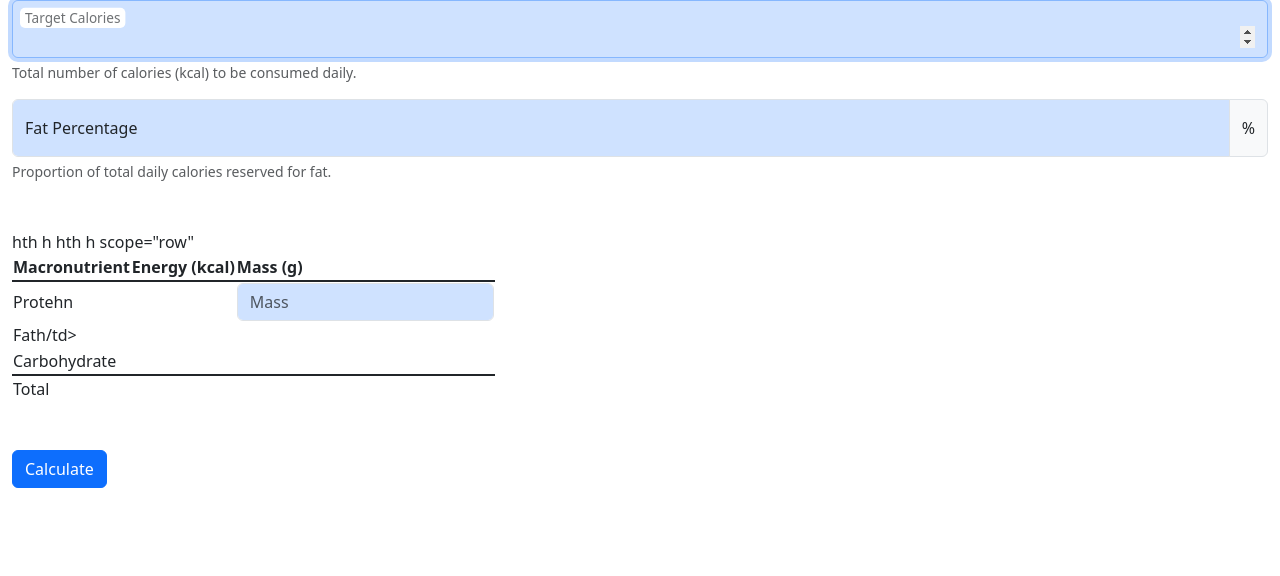
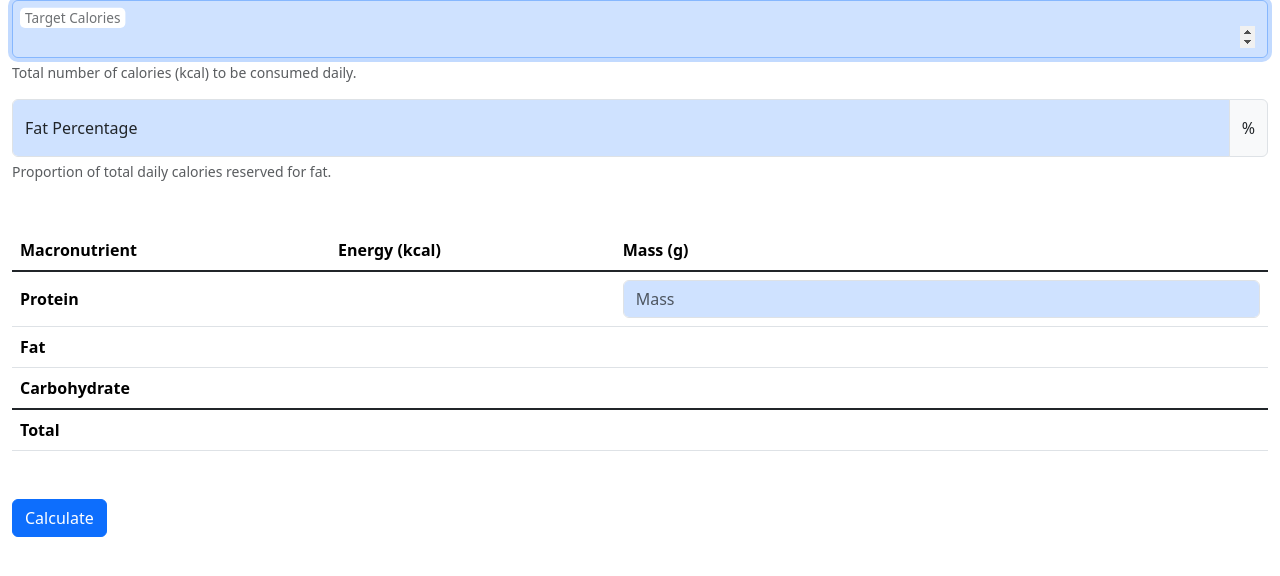
Before and after one commit to Devissam6/health-companion, a Flask app: page / in a window 1280 px wide. Shown: the part 16-592 px from the top of the page. Run offline with Flask 2, Linux system fonts and the light colour scheme.

Commit message:
tidy up conditional logic for macro info rendering

```diff
--- a/templates/index.html
+++ b/templates/index.html
@@ -22,20 +22,21 @@
                     <p></p>
                 {% endif %}
             </div>
+
             <form action="/" method="post">
-                {% if info %}
                 <div class="mb-5 container-fluid" id="mealPlanConstraints">
                     <div class="mb-3">
                         <div class="form-floating">
-                                <input class="form-control bg-primary-subtle" autocomplete="off" autofocus id="targetCal" name="targetCal" aria-describedby="targetCalHelp" placeholder="Target" type="number" min="0" value="{{ info.targetCal }}" required>
+                            <input class="form-control bg-primary-subtle" autocomplete="off" autofocus id="targetCal" name="targetCal" aria-describedby="targetCalHelp" placeholder="Target" type="number" min="0" {% if info %} value="{{ info.targetCal }}" {% endif %} required>
                             <label for="targetCal" class="form-label">Target Calories</label>
                         </div>
                         <div id="targetCalHelp" class="form-text">Total number of calories (kcal) to be consumed daily.</div>
                     </div>
+
                     <div class="mb-3">
                         <div class="input-group">
                             <div class="form-floating">
-                                    <input class="form-control bg-primary-subtle" autocomplete="off" id="fatPercent" name="fatPercent" aria-describedby="fatPercentHelp" placeholder="Percentage" type="number" min="0" value="{{ info.fatPercent }}" required>
+                                <input class="form-control bg-primary-subtle" autocomplete="off" id="fatPercent" name="fatPercent" aria-describedby="fatPercentHelp" placeholder="Percentage" type="number" min="0" {% if info %} value="{{ info.fatPercent }}" {% endif %} required>
                                 <label for="fatPercent" class="form-label">Fat Percentage</label>
                             </div>
                             <span class="input-group-text">%</span>
@@ -43,6 +44,7 @@
                         <div id="fatPercentHelp" class="form-text">Proportion of total daily calories reserved for fat.</div>
                     </div>
                 </div>
+
                 <div class="mb-5 container-fluid" id="macroTable">
                     <table class="table table-hover align-middle">
                         <thead>
@@ -52,94 +54,38 @@
                                 <th scope="col">Mass (g)</th>
                             </tr>
                         </thead>
+
                         <tbody class="table-group-divider">
                             <tr>
                                 <th scope="row">Protein</th>
-                                    <td>{{ info.proteinEnergy }}</td>
-                                    <td><input class="form-control bg-primary-subtle" autocomplete="off" id="proteinMass" name="proteinMass" placeholder="Mass" type="number" min="0" value="{{ info.proteinMass }}" required></td>
+                                <td>{% if info %}{{ info.proteinEnergy }}{% endif %}</td>
+                                <td><input class="form-control bg-primary-subtle" autocomplete="off" id="proteinMass" name="proteinMass" placeholder="Mass" type="number" min="0" {% if info %} value="{{ info.proteinMass }}" {% endif %} required></td>
                             </tr>
                             <tr>
                                 <th scope="row">Fat</th>
-                                    <td>{{ info.fatEnergy }}</td>
-                                    <td>{{ info.fatMass }}</td>
+                                <td>{% if info %}{{ info.fatEnergy }}{% endif %}</td>
+                                <td>{% if info %}{{ info.fatMass }}{% endif %}</td>
                             </tr>
                             <tr>
                                 <th scope="row">Carbohydrate</th>
-                                    <td>{{ info.carbEnergy }}</td>
-                                    <td>{{ info.carbMass }}</td>
+                                <td>{% if info %}{{ info.carbEnergy }}{% endif %}</td>
+                                <td>{% if info %}{{ info.carbMass }}{% endif %}</td>
                             </tr>
                         </tbody>
+
                         <tfoot class="table-group-divider">
                             <tr>
                                 <th scope="row">Total</th>
-                                    <td>{{ info.totalEnergy }}</td>
+                                <td>{% if info %}{{ info.totalEnergy }}{% endif %}</td>
                                 <td></td>
                             </tr>
                         </tfoot>
                     </table>
                 </div>
+
                 <div class="mb-5 container-fluid" id="submitButton">
                     <button type="submit" class="btn btn-primary">Calculate</button>
                 </div>
-                {% else %}
-                    <div class="mb-5 container-fluid" id="mealPlanConstraints">
-                        <div class="mb-3">
-                            <div class="form-floating">
-                                <input class="form-control bg-primary-subtle" autocomplete="off" autofocus id="targetCal" name="targetCal" aria-describedby="targetCalHelp" placeholder="Target" type="number" min="0" required>
-                                <label for="targetCal" class="form-label">Target Calories</label>
-                            </div>
-                            <div id="targetCalHelp" class="form-text">Total number of calories (kcal) to be consumed daily.</div>
-                        </div>
-                        <div class="mb-3">
-                            <div class="input-group">
-                                <div class="form-floating">
-                                    <input class="form-control bg-primary-subtle" autocomplete="off" id="fatPercent" name="fatPercent" aria-describedby="fatPercentHelp" placeholder="Percentage" type="number" min="0" required>
-                                    <label for="fatPercent" class="form-label">Fat Percentage</label>
-                                </div>
-                                <span class="input-group-text">%</span>
-                            </div>
-                            <div id="fatPercentHelp" class="form-text">Proportion of total daily calories reserved for fat.</div>
-                        </div>
-                    </div>
-                    <div class="mb-5 container-fluid" id="macroTable">
-                        <table class="t table-hoverable align-middle">
-                            <thead>
-                                <tr>
-                                    <th scope="col">Macronutrient</th>
-                                    <th scope="col">Energy (kcal)</th>
-                                    <th scope="col">Mass (g)</th>
-                                </tr>
-                            </thead>
-                            <tbody class="table-group-divider">
-                                <tr>
-                                hth <td scope="row">Protehn</td>
-                                    <td></td>
-                                    <td><input class="form-control bg-primary-subtle" autocomplete="off" id="proteinMass" name="proteinMass" placeholder="Mass" type="number" min="0" required></td>
-                                </tr>
-                                <tr>
-                                h <td scope="row">Fath/td>
-                                    <td></td>
-                                    <td></td>
-                                </tr>
-                                <tr>
-                                hth <td scope="row">Carbohydrate<htd>
-                                    <td></td>
-                                    <td></td>
-                                </tr>
-                            </tbody>
-                            <tfoot class="table-group-divider">
-                                <tr>
-                                h scope="row"   <td>Total<htd>
-                                    <td></td>
-                                    <td></td>
-                                </tr>
-                            </tfoot>
-                        </table>
-                    </div>
-                    <div class="mb-5 container-fluid" id="submitButton">
-                        <button type="submit" class="btn btn-primary">Calculate</button>
-                    </div>
-                {% endif %}
             </form>
         </main>
 
```
Lines whose indentation alone changed are shown as unchanged.
